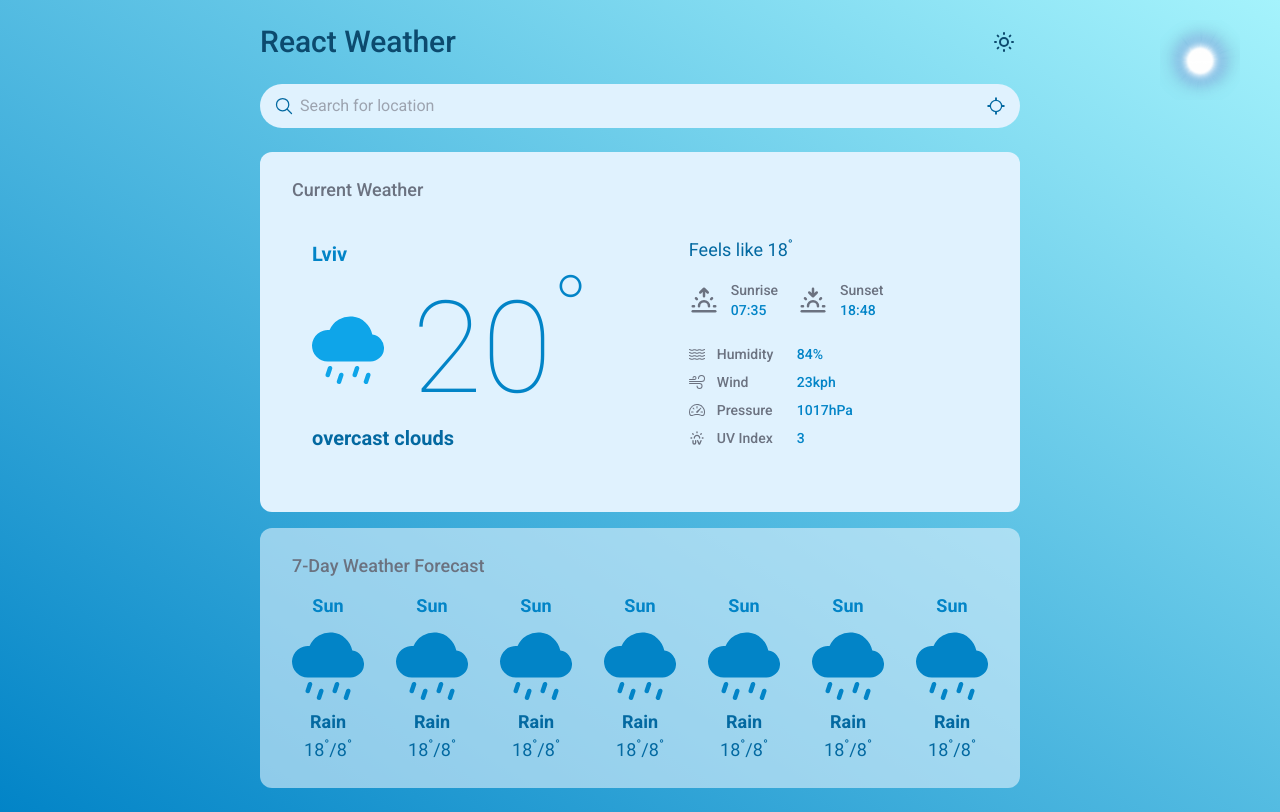
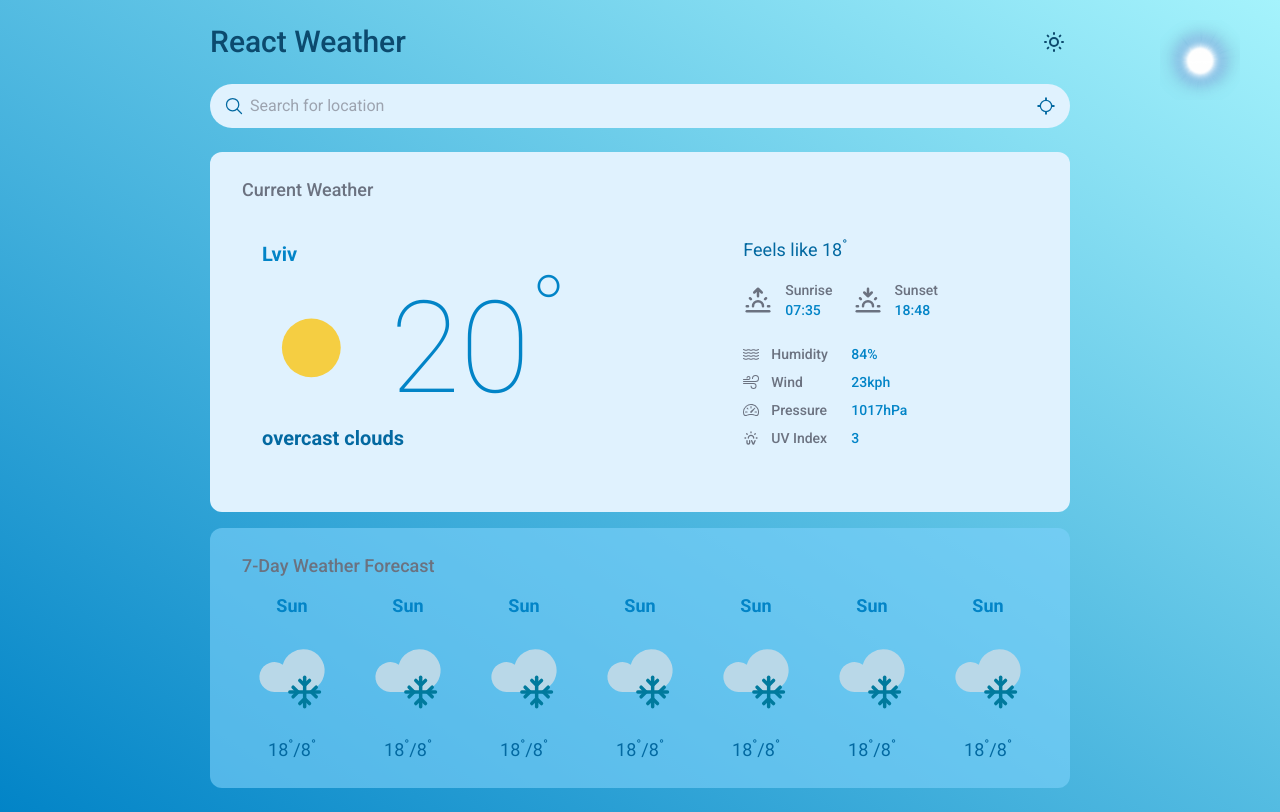
Before and after one commit to hasiukrostyslav/WeatherApp, a React (Vite) app: page / in a window 1280 px wide. Built offline with nearby package versions, Linux system fonts and the light colour scheme.

Commit message:
fixed some resonsible design issues

```diff
--- a/src/components/Button.tsx
+++ b/src/components/Button.tsx
@@ -2,7 +2,7 @@ type ButtonProps = {
   children: React.ReactNode;
   useType: 'theme' | 'search' | 'location';
   type?: 'submit';
-  onClick: () => void;
+  onClick?: () => void;
 };
 
 function Button({ useType, type, onClick, children }: ButtonProps) {
--- a/src/components/CurrentWeather.tsx
+++ b/src/components/CurrentWeather.tsx
@@ -1,25 +1,21 @@
-import {
-  BsFillCloudDrizzleFill,
-  BsSpeedometer2,
-  BsWind,
-  BsWater,
-} from 'react-icons/bs';
+import { BsSpeedometer2, BsWind, BsWater } from 'react-icons/bs';
 import { TbUvIndex, TbSunrise, TbSunset } from 'react-icons/tb';
 import DashboardBlock from './DashboardBlock';
 import WeatherIndexes from './WeatherIndexes';
 import SunIndexes from './SunIndexes';
+import WeatherIcon from './WeatherIcon';
 
 function CurrentWeather() {
   return (
     <DashboardBlock type="top" value="Current Weather">
-      <div className="flex flex-col md:flex-row px-5 pb-8 pt-5 items-center gap-5">
+      <div className="flex flex-col md:flex-row px-5 pb-8 pt-5 items-center gap-8 lg:justify-between">
         <div className="md:mr-20">
           <p className="text-xl text-sky-600 dark:text-sky-400 font-semibold">
             Lviv
           </p>
           <div className="flex items-center mt-4 mb-3 gap-7">
             <div className="text-7xl text-sky-500">
-              <BsFillCloudDrizzleFill />
+              <WeatherIcon code={5} />
             </div>
             <p className="text-9xl font-thin text-sky-600 dark:text-sky-400">
               20<sup>°</sup>
@@ -30,7 +26,7 @@ function CurrentWeather() {
           </p>
         </div>
 
-        <div>
+        <div className="md:mr-20">
           <p className="text-sky-700 dark:text-sky-500 text-lg mb-4">
             Feels like 18<sup>°</sup>
           </p>
--- a/src/components/DashboardBlock.tsx
+++ b/src/components/DashboardBlock.tsx
@@ -5,11 +5,11 @@ type DashboardBlockProps = {
 };
 
 function DashboardBlock({ type, value, children }: DashboardBlockProps) {
-  const baseStyle = 'rounded-xl py-6 px-8';
+  const baseStyle = 'rounded-xl py-6 px-5 lg:px-8';
 
   const styles = {
     top: `${baseStyle} mb-4 bg-sky-100 dark:bg-sky-950`,
-    bottom: `${baseStyle} bg-sky-100/60 dark:bg-sky-900/60`,
+    bottom: `${baseStyle} bg-sky-300/60 dark:bg-sky-900/60`,
   };
   return (
     <section className={styles[type]}>
--- a/src/components/Item.tsx
+++ b/src/components/Item.tsx
@@ -1,24 +1,17 @@
-import { BsFillCloudDrizzleFill } from 'react-icons/bs';
+import WeatherIcon from './WeatherIcon';
 
 function Item() {
   return (
-    <li className="flex flex-col gap-2">
-      <div className="flex items-center justify-center flex-col gap-2">
+    <li className="flex items-center justify-center flex-col gap-2">
       <p className="text-lg text-sky-600 dark:text-sky-400 font-semibold">
         Sun
       </p>
       <span className="text-7xl text-sky-600">
-          <BsFillCloudDrizzleFill />
+        <WeatherIcon code={71} />
       </span>
-      </div>
-      <div className="flex items-center justify-center flex-col">
-        <p className="text-sky-700 dark:text-sky-500 text-lg font-semibold">
-          Rain
-        </p>
       <p className="text-sky-700 dark:text-sky-500 text-lg">
         18<sup>°</sup>/8<sup>°</sup>
       </p>
-      </div>
     </li>
   );
 }
--- a/src/components/WeeksWeather.tsx
+++ b/src/components/WeeksWeather.tsx
@@ -4,7 +4,7 @@ import Item from './Item';
 function WeeksWeather() {
   return (
     <DashboardBlock type="bottom" value="7-Day Weather Forecast">
-      <ul className="flex flex-col md:flex-row justify-between gap-8">
+      <ul className="flex flex-col md:flex-row justify-between lg:gap-4 ">
         <Item />
         <Item />
         <Item />
```
Lines whose indentation alone changed are shown as unchanged.
